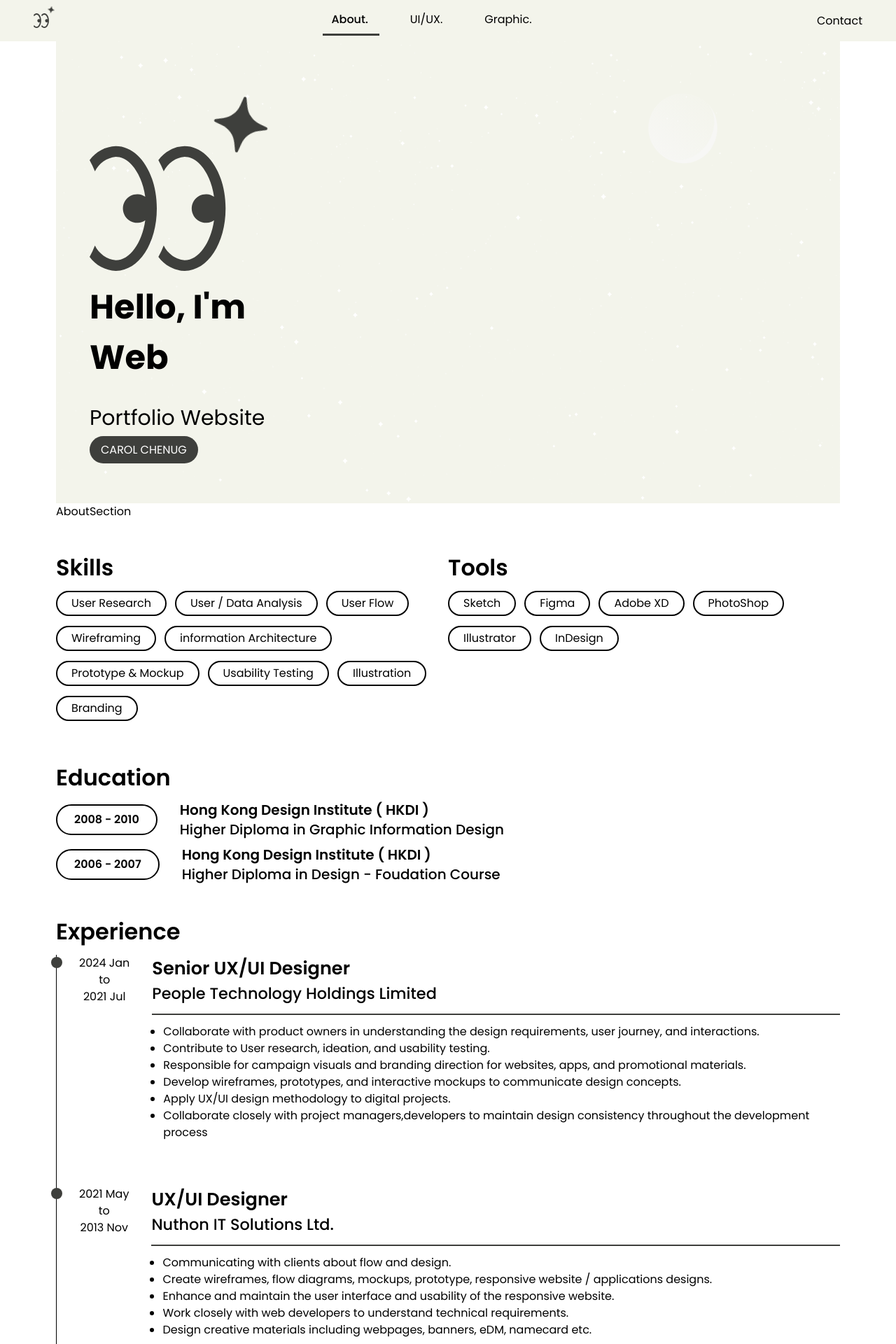
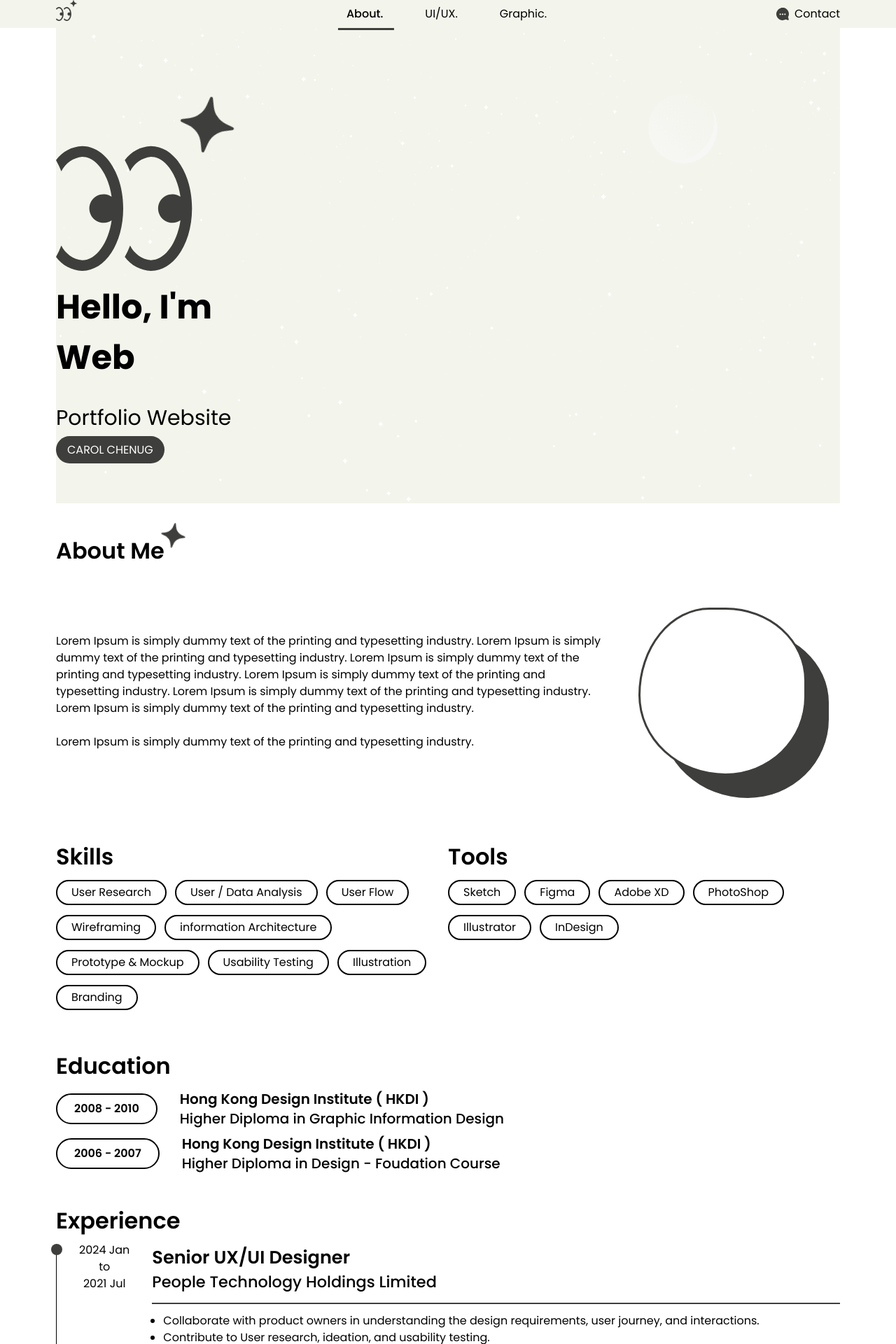
Before and after one commit to kaleong912/carol-portfolio-nextjs, a Next.js app: page / in a window 1280 px wide. Shown: the top 1920 px of the page at 70% size. Built offline with nearby package versions, Linux system fonts and the light colour scheme.

Commit message:
about section

```diff
--- a/src/app/components/AboutSection.jsx
+++ b/src/app/components/AboutSection.jsx
@@ -1,8 +1,34 @@
 import React from 'react'
+import Image from 'next/image'
 
 const AboutSection = () => {
   return (
-    <div>AboutSection</div>
+    <section className='my-12'>
+      <div className='relative'>
+        <div className='relative w-fit'>
+          <h1 className='text-4xl font-semibold section-headline inline-block'>About Me</h1>
+          <Image
+              className="about-sparkle sparkle"
+              src="/sparkle.svg"
+              alt="logo"
+              width="35"
+              height="36"
+          />
+        </div>
+        <div className='flex flex-col-reverse justify-center items-center md:flex-row'>
+          <div>Lorem Ipsum is simply dummy text of the printing and typesetting industry. Lorem Ipsum is simply dummy text of the printing and typesetting industry. Lorem Ipsum is simply dummy text of the printing and typesetting industry. Lorem Ipsum is simply dummy text of the printing and typesetting industry.
+Lorem Ipsum is simply dummy text of the printing and typesetting industry. Lorem Ipsum is simply dummy text of the printing and typesetting industry. <br /><br />Lorem Ipsum is simply dummy text of the printing and typesetting industry. </div>
+          <div className='relative'>
+            <div className='about-avator'>
+
+            </div>
+            <div className='about-shadow'>
+
+            </div>
+          </div>
+        </div>
+      </div>
+    </section>
   )
 }
 
--- a/src/app/components/ExperienceItem.jsx
+++ b/src/app/components/ExperienceItem.jsx
@@ -2,8 +2,9 @@ import React from 'react'
 
 const ExperienceItem = ({exp}) => {
   return (
-    <div className='flex flex-row'>
-        <div className='flex flex-col items-center px-8'>
+    <div className=''>
+        <div className='flex flex-col md:flex-row ml-4 md:m-0'>
+            <div className='flex flex-row md:flex-col justify-center md:justify-start gap-x-4 md:gap-x-0 border-0 items-center px-8 py-1 md:py-0 experience-info'>
                 <span>{exp.start}</span>
                 <span>to</span>
                 <span>{exp.end}</span>
@@ -21,6 +22,7 @@ const ExperienceItem = ({exp}) => {
                 </ul>
             </div>
         </div>
+    </div>
   )
 }
 
--- a/src/app/components/HeroSection.jsx
+++ b/src/app/components/HeroSection.jsx
@@ -6,7 +6,7 @@ import {TypeAnimation} from 'react-type-animation';
 
 const HeroSection = () => {
   return (
-    <section className="lg:pb-16 pt-48 px-12" id='hero-container'>
+    <section className="pb-16 pt-48" id='hero-container'>
         <div className="grid grid-cols-1 gap-y-4 lg:grid-cols-12">
             <div className="col-span-7">
                 <div className="relative w-fit">
--- a/src/app/components/NavBar.jsx
+++ b/src/app/components/NavBar.jsx
@@ -24,8 +24,8 @@ const NavBar = () => {
 
   return (
     <nav className="fixed mx-auto top-0 left-0 right-0 z-10 bg-[#f3f4eb] bg-opacity-100">
-        <div className="flex flex-wrap items-center justify-between mx-auto px-12 py-2">
-            <Link href={"/"} className="text-5xl font-semibold relative">
+        <div className="flex flex-row relative items-center px-4 md:px-0 py-2 w-full mx-auto" id="navbar">
+            <Link href={"/"} className="relative hidden md:block">
               <Image
                 src="/logo.svg"
                 width="22"
@@ -40,8 +40,8 @@ const NavBar = () => {
                         height="10"
                     />
             </Link>
-            <div className="menu hidden md:block md:w-auto" id="navbar">
-              <ul className="flex p-4 md:p-0 md:flex-row md:space-x-8 mt-0">
+            <div className="menu" >
+              <ul className="flex mx-auto md:p-0 md:flex-row md:space-x-8 mt-0">
                 {
                   navLinks.map((link, index) => (
                     <li key={index}>
@@ -51,8 +51,16 @@ const NavBar = () => {
                 }
               </ul>
             </div>
-            <div>
-            <Link href={"/"} className="">Contact</Link>
+            <div className='ml-auto'>
+            <Link href={"/"} className="contact self-end flex flex-row justify-center items-center gap-x-2">
+              <Image
+                        src="/comment.svg"
+                        alt="logo"
+                        width="18"
+                        height="18"
+              />
+              <span className='hidden md:block'>Contact</span>
+            </Link>
             </div>
         </div>
     </nav>
--- a/src/app/components/NavLink.jsx
+++ b/src/app/components/NavLink.jsx
@@ -5,7 +5,7 @@ const NavLink = ({ href, title }) => {
     const pathname = usePathname()
 
   return (
-    <Link href={href} className={`block py-2 pl-3 pr-4 nav-link ${ pathname == href ? "nav-link-selected" : ""}`}>{title}</Link>
+    <Link href={href} className={`block pt-2 md:py-2 pl-3 pr-4 nav-link ${ pathname == href ? "nav-link-selected" : ""}`}>{title}</Link>
   )
 }
 
--- a/src/app/main.css
+++ b/src/app/main.css
@@ -16,6 +16,20 @@
     }
 }
 
+@keyframes morph {
+    0% {
+      border-radius: 60% 40% 30% 70% / 60% 30% 70% 40%;
+    }
+
+    50% {
+      border-radius: 30% 60% 70% 40% / 50% 60% 30% 60%;
+    }
+
+    100% {
+      border-radius: 60% 40% 30% 70% / 60% 30% 70% 40%;
+    }
+}
+
 section{
     max-width: 1120px;
 }
@@ -24,6 +38,10 @@ section{
     position: absolute;
     right: -60px;
     top: -70px;
+}
+
+#navbar{
+    max-width: 1120px;
 }
 
 .nav-sparkle{
@@ -43,8 +61,47 @@ section{
 
 }
 
+.menu{
+    position: absolute;
+    top: 0;
+    left: 50%;
+    transform: translate(-50%, 0);
+}
+
 .sparkle{
     animation: sparkling 5s ease-in-out infinite;
+}
+
+.about-sparkle{
+    position: absolute;
+    right: -30px;
+    top: -20px;
+}
+
+.about-avator{
+    position: relative;
+    width: 15rem;
+    height: 15rem;
+    border-radius: 50%;
+    background-color: white;
+    border: 3px solid #3E3F3C;
+    margin: 3rem;
+    z-index: 5;
+    animation: morph 8s ease-in-out infinite;
+}
+
+.about-shadow{
+    position: absolute;
+    width: 15rem;
+    height: 15rem;
+    bottom: -2rem;
+    right: -2rem;
+    border-radius: 50%;
+    background-color: #3E3F3C;
+    border: 3px solid #3E3F3C;
+    margin: 3rem;
+    z-index: 1;
+    animation: morph 8s ease-in-out infinite;
 }
 
 #hero-container{
@@ -65,7 +122,7 @@ section{
 .experience-item::before{
     content: '';
     position: absolute;
-    top: 0.2rem;
+    top: 0rem;
     left: -0.5rem;
     width: 1rem;
     height: 1rem;
@@ -76,6 +133,12 @@ section{
 .experience-item:not(:last-child){
     border-left: 1px solid;
     padding-bottom: 4rem;
+}
+
+.experience-info{
+    margin-top: -0.5rem;
+    border: 1px #3E3F3C solid;
+    border-radius: 5rem;
 }
 
 
@@ -104,3 +167,10 @@ section{
     font-size: 1.4em;
     font-weight: 500;
 }
+
+@media (min-width: 768px){
+    .experience-info{
+        border: 0;
+        margin-top: -0.2rem;
+    }
+}
--- a/src/app/page.js
+++ b/src/app/page.js
@@ -10,7 +10,7 @@ export default function Home() {
   return (
     <main className="flex min-h-screen flex-col">
       <NavBar/>
-      <div className="mx-auto py-4">
+      <div className="mx-auto py-4 px-4 md:px-0">
         <HeroSection/>
         <AboutSection/>
         <SkillSection/>
```
Also changed, not shown: public/comment.svg (added). Lines whose indentation alone changed are shown as unchanged.
